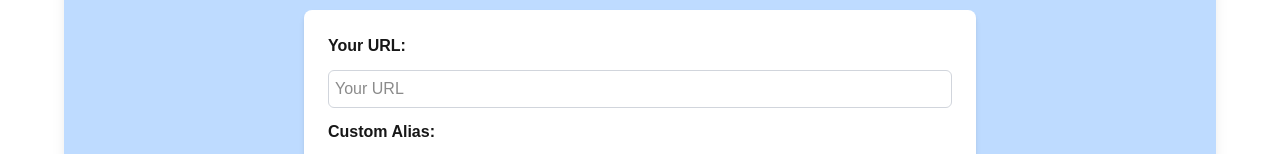
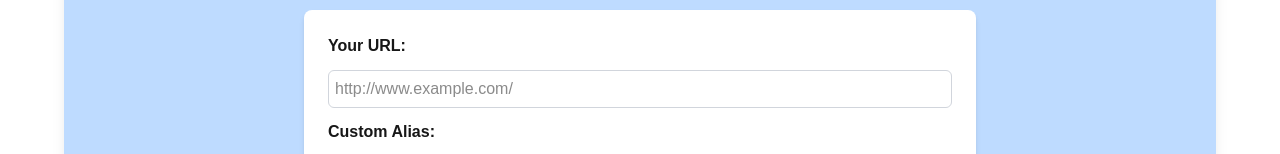
Before and after one commit to Harrydmyh/mp5, a Next.js app: page / in a window 1280 px wide. Shown: the part 382-536 px from the top of the page. Built offline with nearby package versions, Linux system fonts and the light colour scheme; no server answers.

Commit message:
Fixed small issue

```diff
--- a/components/ShortenForm.tsx
+++ b/components/ShortenForm.tsx
@@ -58,7 +58,7 @@ export default function ShortenForm() {
                 id="url"
                 name="url"
                 className="border border-gray-300 rounded-md p-1.5 focus:outline-none focus:ring-2 focus:ring-blue-400"
-                placeholder="Your URL"
+                placeholder="http://www.example.com/"
                 onChange={(e) => {
                     setUrl(e.target.value)
                 }}
```
